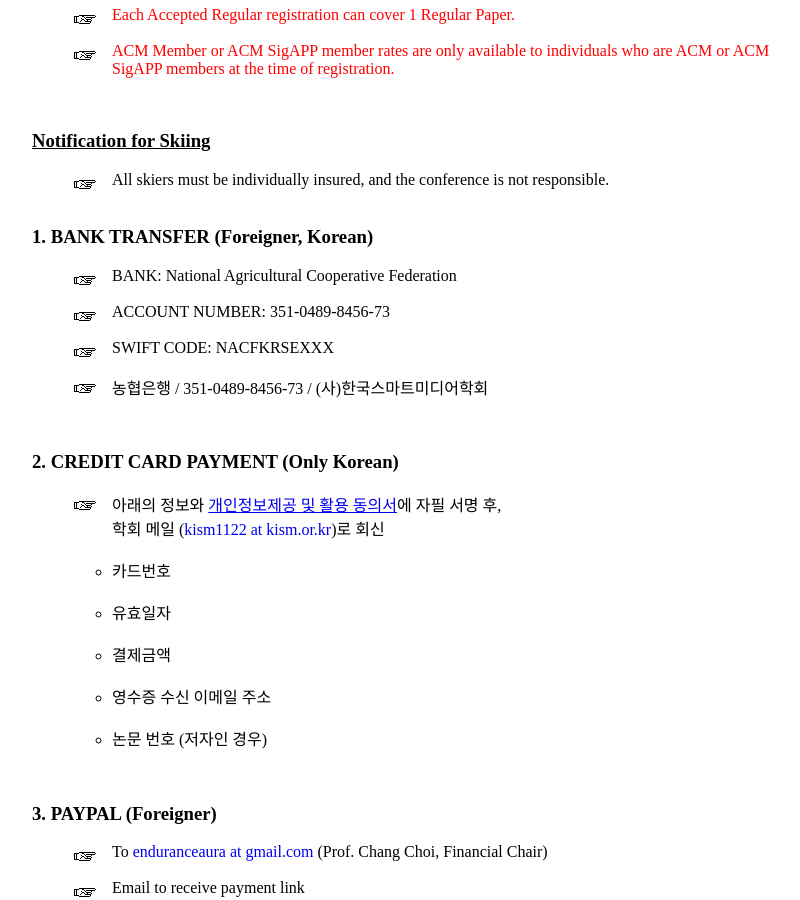
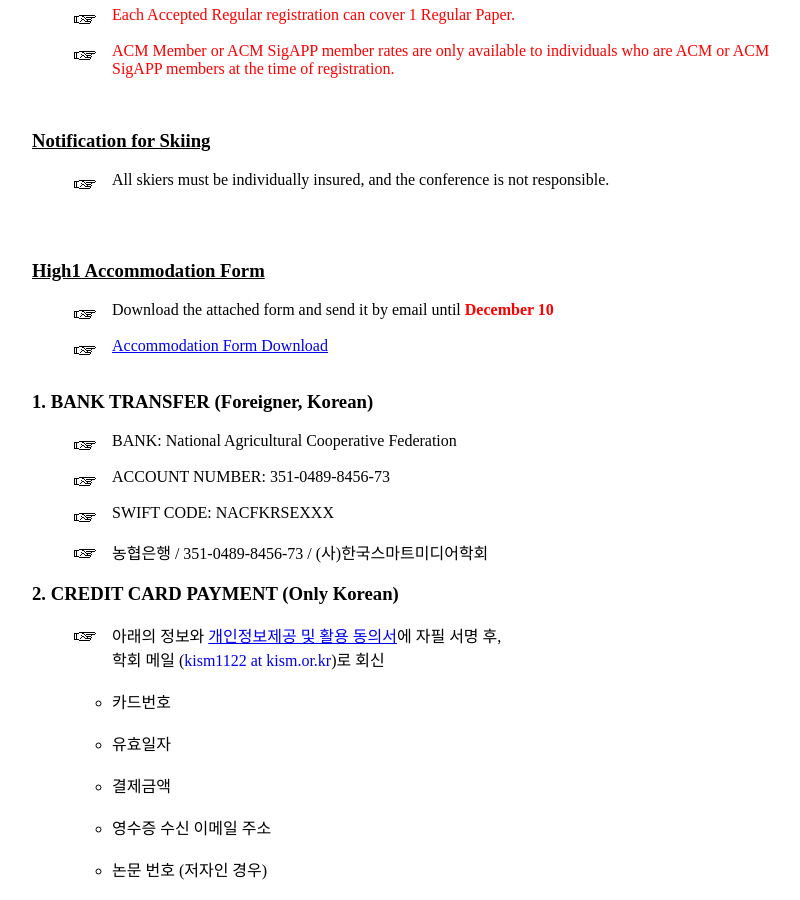
Before and after one commit to icea-conf/2020, a Jekyll site: the page built from registration/index.html, in a window 1280 px wide and 900 px high, scrolled down 758 px. Shown: the whole window, without its empty margins (233-1033 px from the left). Built offline with Jekyll 4.4.1, drawn with Linux system fonts in a browser that asks for light colours.

Commit message:
Update index.html

```diff
--- a/registration/index.html
+++ b/registration/index.html
@@ -31,7 +31,13 @@
 
                <h3><u>Notification for Skiing</u></h3>
                <ul class="ul-style">
-                    <li class="li-style"><a style="text-align: justify"></a>All skiers must be individually insured, and the conference is not responsible.</li><br>
+                    <li class="li-style"><a style="text-align: justify">All skiers must be individually insured, and the conference is not responsible.</a></li><br>
+               </ul></br>
+
+               <h3><u>High1 Accommodation Form</u></h3>
+               <ul class="ul-style">
+                    <li class="li-style"><a style="text-align: justify">Download the attached form and send it by email until <b style="color: #FF0000">December 10</b></a></li><br>
+                    <li class="li-style"><a style="text-align: justify"><a href="https://icea-conf.github.io/2020/registration/high1-reservation-form.hwp">Accommodation Form Download</a></a></li><br>
                </ul>
 
                <h3>1. BANK TRANSFER (Foreigner, Korean)</h3>
@@ -40,7 +46,7 @@
                     <li class="li-style"><a style="text-align: justify">ACCOUNT NUMBER: 351-0489-8456-73</a></li><br>
                     <li class="li-style"><a style="text-align: justify">SWIFT CODE: NACFKRSEXXX</a></li><br>
                     <li class="li-style"><a style="text-align: justify">농협은행 / 351-0489-8456-73 / (사)한국스마트미디어학회</a></li>
-               </ul></br>
+               </ul>
 
                <h3>2. CREDIT CARD PAYMENT (Only Korean)</h3>
                <ul class="ul-style">
@@ -52,7 +58,7 @@
                          <li><a style="text-align: justify">영수증 수신 이메일 주소</a></li><br>
                          <li><a style="text-align: justify">논문 번호 (저자인 경우)</a></li>
                     </ul>
-               </ul></br>
+               </ul>
 
                <h3>3. PAYPAL (Foreigner)</h3>
                <ul class="ul-style">
```
